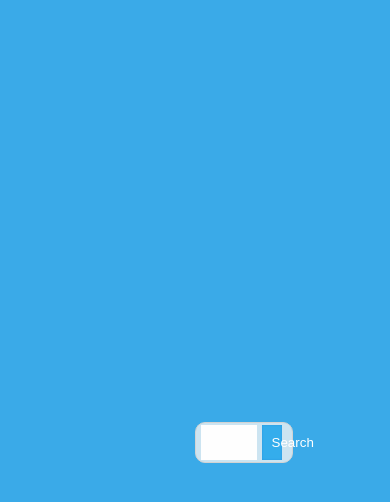
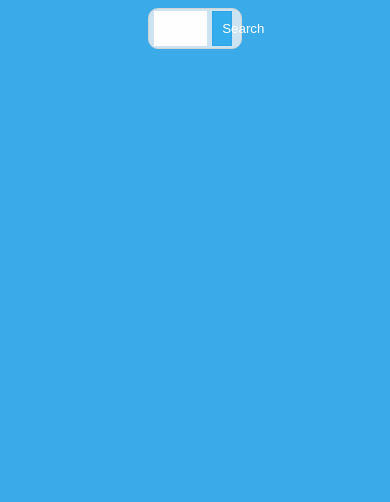
Before and after one commit to facn5/EZSearch, a website: page public/index.html in a window 390 px wide. Drawn offline with Linux system fonts and the light colour scheme.

Commit message:
added a justify-center to make the elements responsive and be in the middle

```diff
--- a/public/style.css
+++ b/public/style.css
@@ -2,6 +2,8 @@ body {
   background: #3aaae8;
   color: #fff;
   font: 12px/18px "HelveticaNeue", Helvetica, Arial, sans-serif;
+  display: flex;
+  justify-content: center;
 }
 *,
 *:after,
@@ -22,10 +24,10 @@ body {
   background: rgba(244, 244, 244, 0.79);
   border: 1px solid #d3d3d3;
   padding: 2px 5px;
-  position: absolute;
-  left: 50%;
+  position: relative;
+
   border-radius: 10px;
-  top: 50%;
+
   width: 25%;
 }
 .searchform input,
```
